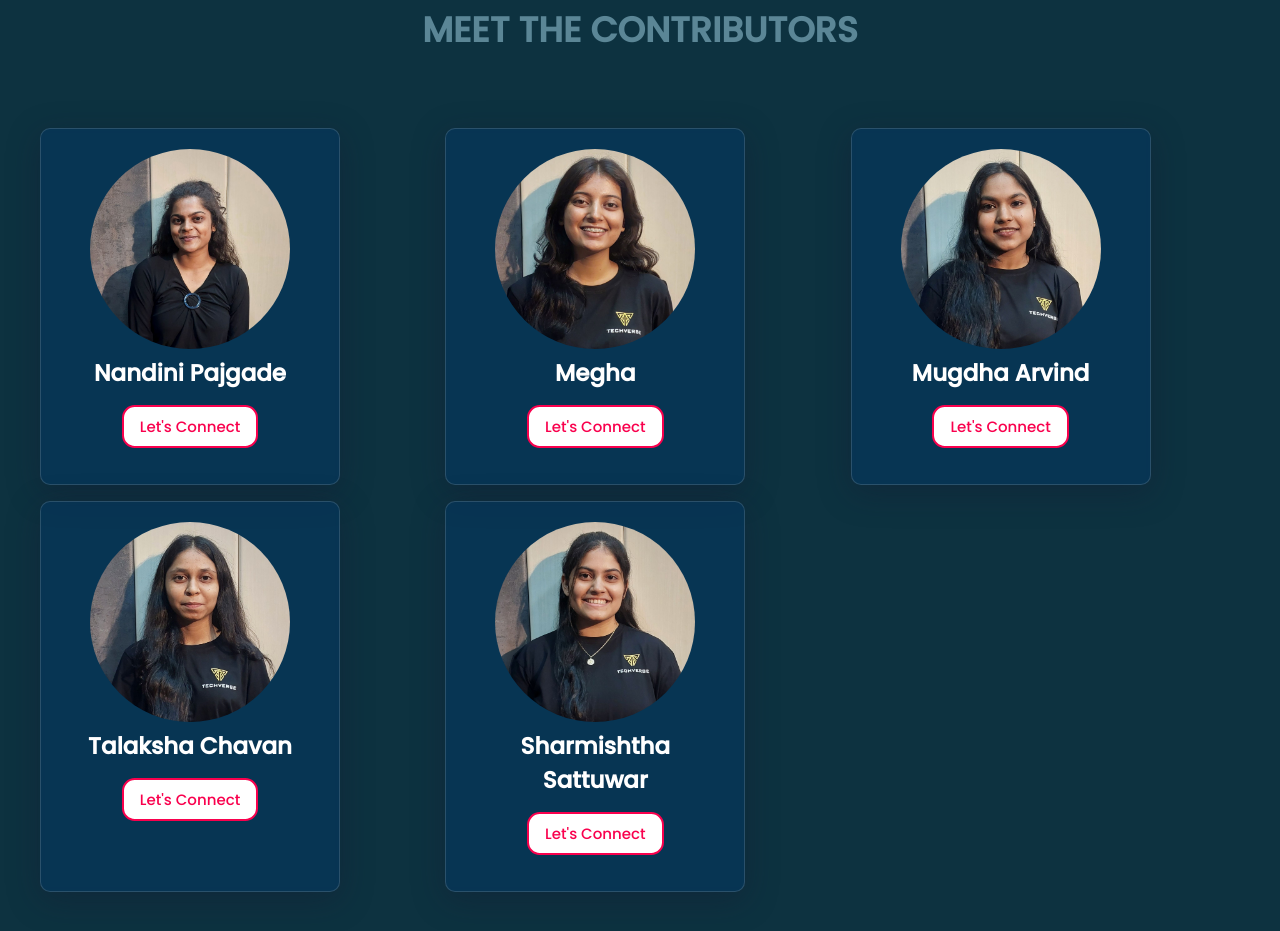
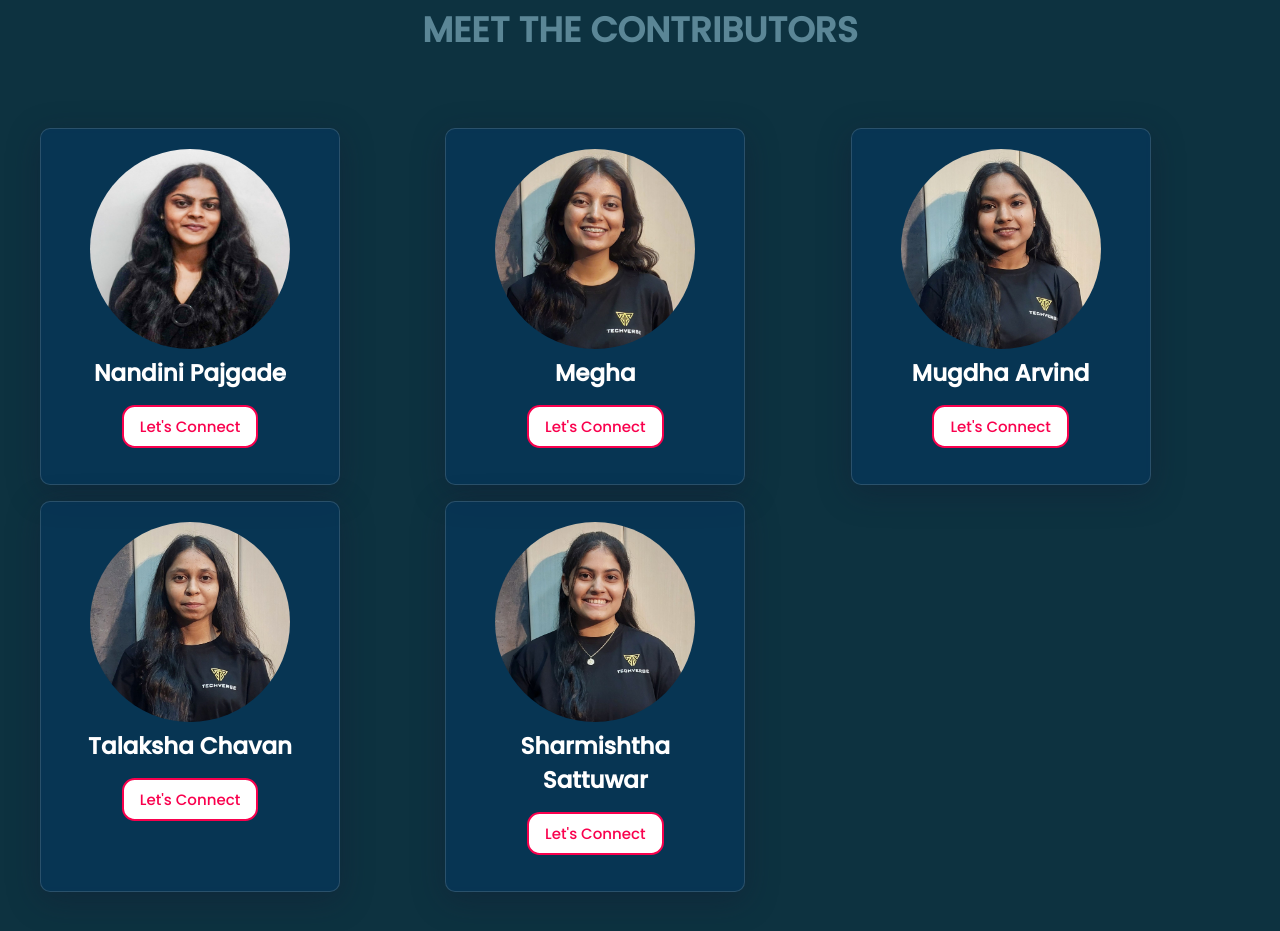
Before and after one commit to MugdhaArvind/stress_relieving_website.github.io, a plain HTML site: page index.html in a window 1280 px wide. Shown: the part 1430-2361 px from the top of the page. Drawn offline with nearby package versions, Linux system fonts and the light colour scheme.

Commit message:
index.html

```diff
--- a/index.html
+++ b/index.html
@@ -127,7 +127,7 @@
     <div class="box">
 
       <div data-aos="fade-up" ddata-aos-duration="800" class="card">
-        <img src="./images/nan.jpg" alt="Nandini Pajgade" loading="lazy" height="400px" width="430px" >
+        <img src="./images/nan1.jpg" alt="Nandini Pajgade" loading="lazy" height="400px" width="430px" >
         <h5>Nandini Pajgade</h5>
         <div class="pra">
 
```
